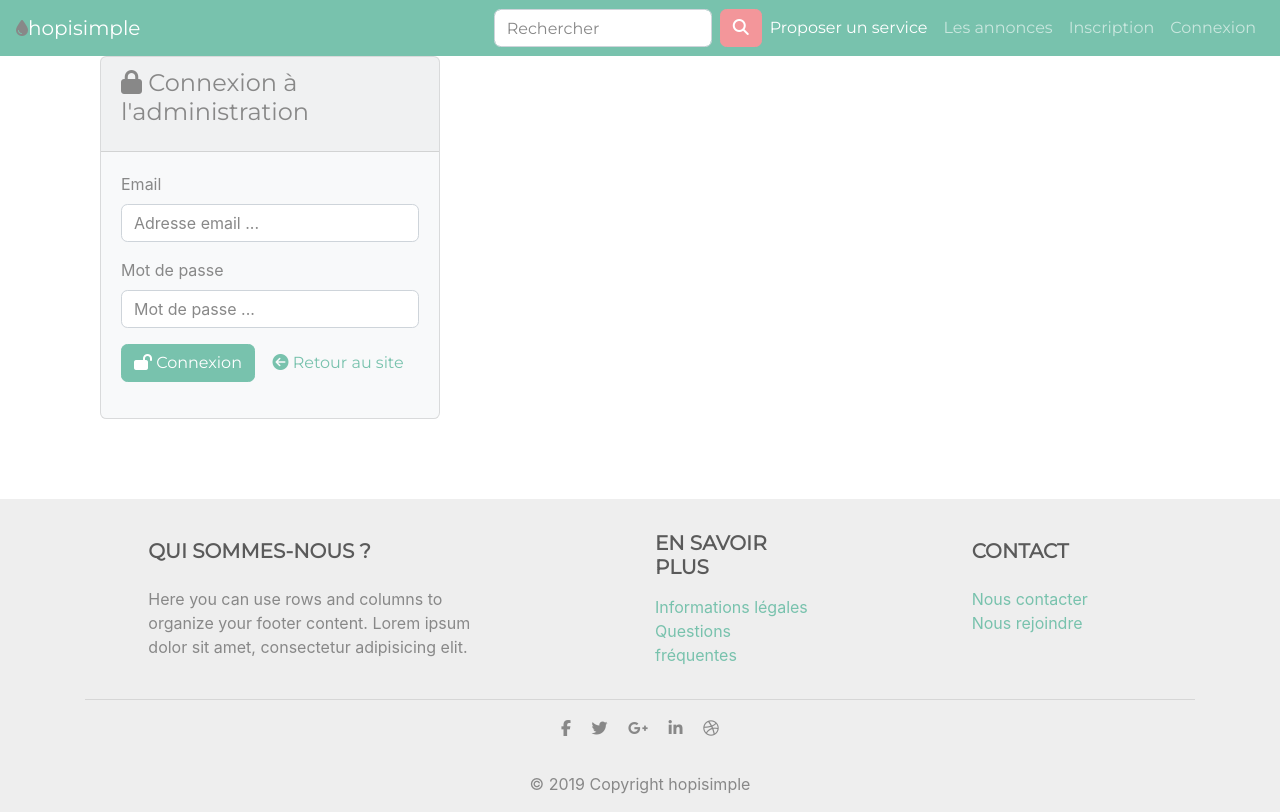
After one commit to Julienept/hopisimple, a Symfony app: template templates/admin/account/login.html.twig in a window 1280 px wide. The commit adds this page. Run offline with Twig, Linux system fonts and the light colour scheme; the template is opened without the code that fills it, so the values that code supplies are empty; some libraries are stand-ins or nearby versions.

Commit message:
administration en cours

```diff
--- a/src/Controller/Admin/AdminAdController.php
+++ b/src/Controller/Admin/AdminAdController.php
@@ -17,7 +17,7 @@ class AdminAdController extends AbstractController
      */
     public function index(AdRepository $repo)
     {
-        return $this->render('admin_ad/index.html.twig', [
+        return $this->render('admin/ad/index.html.twig', [
             'ads' => $repo->findAll(),
         ]);
     }
--- a/src/Form/AdminBookingType.php
+++ b/src/Form/AdminBookingType.php
@@ -7,7 +7,9 @@ use App\Entity\User;
 use App\Entity\Booking;
 use Symfony\Component\Form\AbstractType;
 use Symfony\Component\Form\FormBuilderInterface;
+use Symfony\Bridge\Doctrine\Form\Type\EntityType;
 use Symfony\Component\OptionsResolver\OptionsResolver;
+use Symfony\Component\Form\Extension\Core\Type\DateType;
 
 class AdminBookingType extends AbstractType
 {
--- /dev/null
+++ b/templates/admin/account/login.html.twig
@@ -0,0 +1,40 @@
+{% extends 'base.html.twig' %}
+
+{% block title %}Connexion à l'administration{% endblock %}
+
+{% block body %}
+
+<div class="container">
+<div class="col-md-4">
+        <div class="card bg-light">
+            <div class="card-header">
+                <h4 class="card-title">
+                    <i class="fas fa-lock"></i>
+                    Connexion à l'administration
+                </h4>
+            </div>
+            <div class="card-body">
+                {% if hasError %}
+                    <div class="alert alert-warning">
+                        <p>Les informations que vous avez fournies ne sont pas bonnes.</p>
+                    </div>
+                {% endif %}
+                <form method="post">
+                    <div class="form-group"><label for="_username">Email</label><input type="text" class="form-control" placeholder="Adresse email ..." name="_username" value="{{ username }}"></div>
+                    <div class="form-group"><label for="_password">Mot de passe</label><input type="password" class="form-control" placeholder="Mot de passe ..." name="_password"></div>
+                    <div class="form-group">
+                        <button type="submit" class="btn btn-primary">
+                            <i class="fas fa-lock-open"></i>
+                            Connexion
+                        </button>
+                        <a href="{{ path('homepage') }}" class="btn btn-link">
+                            <i class="fas fa-arrow-circle-left"></i>
+                            Retour au site
+                        </a>
+                    </div>
+                </form>
+            </div>
+        </div>
+    </div>
+</div>
+{% endblock %}
--- a/templates/admin/booking/index.html.twig
+++ b/templates/admin/booking/index.html.twig
@@ -29,10 +29,10 @@
                     <td>{{booking.duration}}</td>
                     <td>{{booking.amount | number_format(2, ",", " ")}} &euro;</td>
                     <td>
-                        <a href="{{ path('admin_booking_edit', {'id': booking.booker.id})}}" class="btn btn-primary">
+                        <a href="{{ path('admin_booking_edit', {'id': booking.id})}}" class="btn btn-primary">
                             <i class="fas fa-pen"></i>
                         </a>
-                        <a href="{{ path('admin_booking_delete', {'id': booking.booker.id}) }}" class="btn btn-danger">
+                        <a href="{{ path('admin_booking_delete', {'id': booking.id}) }}" class="btn btn-danger">
                             <i class="fas fa-trash"></i>
                         </a>
                     </td>
@@ -42,6 +42,5 @@
 
         </table>
 
-        {# {{ pagination.display() }} #}
     </div>
 {% endblock %}
```
Also changed, not shown: src/Controller/Admin/AdminAccountController.php (added, +32 -0 lines), src/Controller/Admin/AdminBookingController.php (+7 -23 lines), templates/admin_account/index.html.twig (added, +20 -0 lines), 1 other file.
